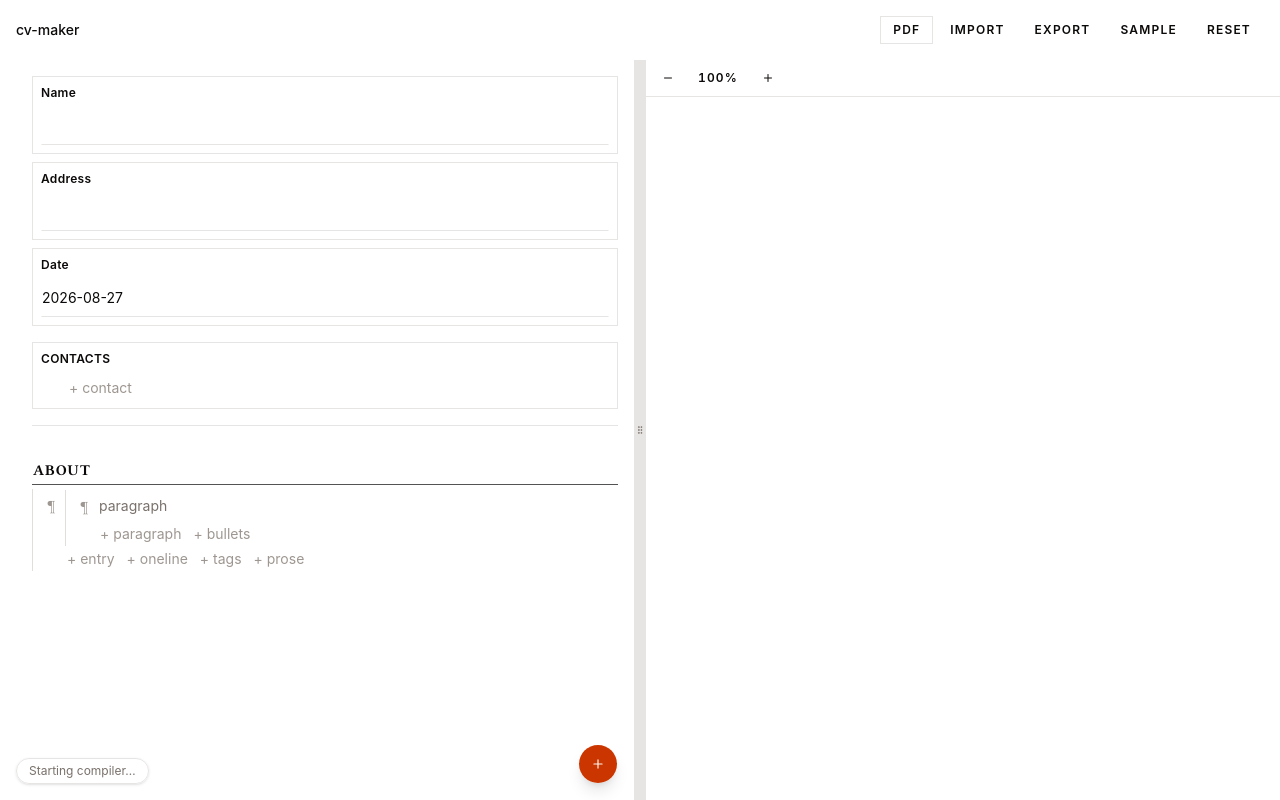
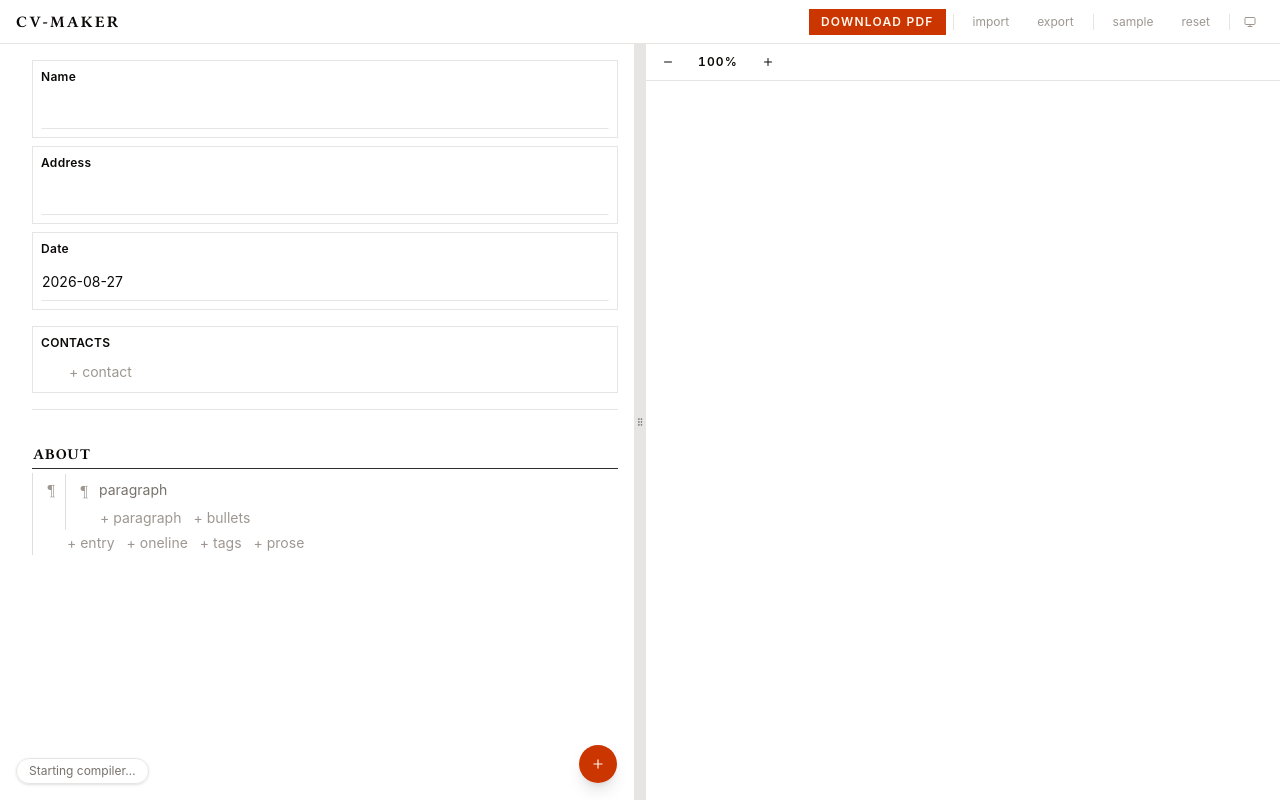
Before and after one commit to mricarte-i/cv-maker, a React (Vite) app: page / in a window 1280 px wide. Built offline with nearby package versions, Linux system fonts and the light colour scheme.

Commit message:
new dark theme + add bullet no longer deletes all bullets

```diff
--- a/index.html
+++ b/index.html
@@ -5,6 +5,14 @@
     <link rel="icon" type="image/svg+xml" href="/favicon.svg" />
     <meta name="viewport" content="width=device-width, initial-scale=1.0" />
     <title>cv-maker</title>
+    <script>
+      try {
+        const t = localStorage.getItem("cv-maker:theme");
+        if (t === "dark" || ((!t || t === "system") &&
+            matchMedia("(prefers-color-scheme: dark)").matches))
+          document.documentElement.classList.add("dark");
+      } catch {}
+    </script>
   </head>
   <body>
     <div id="root"></div>
--- a/src/App.tsx
+++ b/src/App.tsx
@@ -21,9 +21,11 @@ import {
 import { ContactsEditor } from "./ui/ContactsEditor";
 import { Preview } from "./ui/Preview";
 import { SortableList } from "./ui/Sortable";
-import { Plus } from "lucide-react";
+import { Monitor, Moon, Plus, Sun } from "lucide-react";
 import { StatusToast } from "./ui/StatusToast";
 import { CompileErrorDialog } from "./ui/CompileErrorDialog";
+import { cn } from "./lib/utils";
+import { useTheme } from "./ui/theme";
 
 const FIELDS = ["name", "address", "date"] as const;
 
@@ -48,6 +50,33 @@ function App() {
     );
   }
   return <Editor initial={initial} />;
+}
+
+const Rule = () => <div className="mx-1 h-4 w-px bg-border" />;
+
+/** the secondary actions: same button, none of the shouting */
+function Quiet({
+  onClick,
+  className,
+  children,
+}: {
+  onClick: () => void;
+  className?: string;
+  children: React.ReactNode;
+}) {
+  return (
+    <Button
+      variant="ghost"
+      size="xs"
+      onClick={onClick}
+      className={cn(
+        "font-normal tracking-normal text-pencil normal-case",
+        className,
+      )}
+    >
+      {children}
+    </Button>
+  );
 }
 
 function EditorTopbar({
@@ -90,23 +119,25 @@ function EditorTopbar({
     }
   };
 
+  const { theme, cycle } = useTheme();
+  const ThemeIcon =
+    theme === "system" ? Monitor : theme === "dark" ? Moon : Sun;
+
   return (
-    <div className="flex shrink-0 items-center justify-between p-4">
-      <h1 className="text-sm font-medium">cv-maker</h1>
-      <div className="flex gap-1">
-        <Button variant="outline" size="xs" disabled={pdfBusy} onClick={onPdf}>
-          {pdfBusy ? "…" : "pdf"}
+    <header className="flex h-11 shrink-0 items-center justify-between border-b px-4">
+      <h1 className="font-serif text-base font-bold tracking-[0.14em] uppercase">
+        cv-maker
+      </h1>
+
+      <div className="flex items-center gap-0.5">
+        <Button size="xs" disabled={pdfBusy} onClick={onPdf}>
+          {pdfBusy ? "compiling…" : "download pdf"}
         </Button>
-        <Button
-          variant="ghost"
-          size="xs"
-          onClick={() => fileInput.current?.click()}
-        >
-          import
-        </Button>
-        <Button variant="ghost" size="xs" onClick={() => exportDocument(doc)}>
-          export
-        </Button>
+
+        <Rule />
+
+        <Quiet onClick={() => fileInput.current?.click()}>import</Quiet>
+        <Quiet onClick={() => exportDocument(doc)}>export</Quiet>
         <input
           ref={fileInput}
           type="file"
@@ -114,29 +145,42 @@ function EditorTopbar({
           className="hidden"
           onChange={onPick}
         />
-        <Button
-          variant="ghost"
-          size="xs"
+
+        <Rule />
+
+        <Quiet
           onClick={() =>
             replace(sampleDocument, "Replace this CV with the sample?")
           }
         >
           sample
-        </Button>
-        <Button
-          variant="ghost"
-          size="xs"
+        </Quiet>
+        <Quiet
           onClick={() =>
             replace(
               emptyDocument,
               "Discard this CV and start over? This cannot be undone.",
             )
           }
+          className="hover:bg-destructive/10 hover:text-destructive"
         >
           reset
+        </Quiet>
+
+        <Rule />
+
+        <Button
+          variant="ghost"
+          size="icon-xs"
+          aria-label={`Theme: ${theme}. Click to change.`}
+          title={`theme: ${theme}`}
+          onClick={cycle}
+          className="text-pencil hover:text-foreground"
+        >
+          <ThemeIcon />
         </Button>
       </div>
-    </div>
+    </header>
   );
 }
 
--- a/src/ui/BlockEditor.tsx
+++ b/src/ui/BlockEditor.tsx
@@ -82,19 +82,19 @@ export function BlockEditor({
   return (
     <div>
       <BulletsList block={block} />
-      <Row end={<RowDelete list={parent} index={index} />}>
+      <Row
+        end={
+          // only meaningful once the list is empty, where it can't be mistaken
+          // for deleting a bullet
+          block.items.length === 0 ? (
+            <RowDelete list={parent} index={index} />
+          ) : undefined
+        }
+      >
         <AddButton
           onClick={() => dispatch({ type: "bullet/add", blockId: block.id })}
         >
-          <span
-            className={cn(
-              "text-secondary-foreground bg-muted/40 w-50 rounded-sm px-5 text-center",
-              "group-hover/row:text-chart-5 group-focus-within/row:text-chart-5",
-              TEXT,
-            )}
-          >
-            + bullet
-          </span>
+          + bullet
         </AddButton>
       </Row>
     </div>
--- a/src/ui/ItemEditor.tsx
+++ b/src/ui/ItemEditor.tsx
@@ -9,11 +9,14 @@ import { DragHandle, RowDelete, SortableList } from "./Sortable";
 import { TagsInput } from "./TagsInput";
 import { AddButton, Chip, FIELD, Mark, Rail, Row, TEXT } from "./Row";
 
-/** which fields each variant actually renders — see plan.md §3 */
-const USES: Record<EntryVariant, ("subtitle" | "location")[]> = {
-  job: ["subtitle", "location"],
-  education: ["subtitle", "location"],
-  project: [],
+type Slot = "title" | "subtitle" | "date" | "location" | null;
+
+/** plan.md §3 — the same four fields land in different slots per variant */
+const SLOTS: Record<EntryVariant, [Slot, Slot, Slot, Slot]> = {
+  //             top-left   top-right   bottom-left  bottom-right
+  job: ["title", "location", "subtitle", "date"],
+  education: ["title", "date", "subtitle", null],
+  project: ["title", "date", null, null],
 };
 
 const NEXT: Record<EntryVariant, EntryVariant> = {
@@ -153,7 +156,7 @@ export function ItemEditor({
     case "entry": {
       const set = (patch: EntryPatch) =>
         dispatch({ type: "entry/update", id: item.id, patch });
-      const uses = USES[item.variant];
+      const slots = SLOTS[item.variant];
 
       return (
         <Shell {...frame} mark="▪">
@@ -170,7 +173,7 @@ export function ItemEditor({
           </div>
 
           <div className="grid grid-cols-2 gap-x-3 pl-1">
-            {uses.includes("subtitle") && (
+            {slots.includes("subtitle") && (
               <Input
                 className={cn("h-7 font-serif italic", TEXT, FIELD)}
                 placeholder="subtitle"
@@ -184,7 +187,7 @@ export function ItemEditor({
               value={item.date}
               onChange={(e) => set({ date: e.target.value })}
             />
-            {uses.includes("location") && (
+            {slots.includes("location") && (
               <Input
                 placeholder="location"
                 className={cn("h-7", TEXT, FIELD)}
--- a/src/ui/Preview.tsx
+++ b/src/ui/Preview.tsx
@@ -40,7 +40,7 @@ export function Preview({ svg }: { svg: string }) {
       </div>
 
       {svg && (
-        <div className="bg-muted min-h-0 flex-1 overflow-auto p-6">
+        <div className="bg-paper min-h-0 flex-1 overflow-auto p-6">
           <div
             className="mx-auto bg-white shadow-lg [&>svg]:block [&>svg]:h-auto [&>svg]:w-full"
             style={{ width: `${zoom * 100}%` }}
--- a/src/ui/Row.tsx
+++ b/src/ui/Row.tsx
@@ -50,9 +50,17 @@ export function Row({
   );
 }
 
-export function Mark({ children }: { children: React.ReactNode }) {
+export function Mark({
+  className,
+  children,
+}: {
+  className?: string;
+  children: React.ReactNode;
+}) {
   return (
-    <span className="font-serif text-sm leading-4 text-pencil">{children}</span>
+    <span className={cn("font-serif text-sm leading-4 text-pencil", className)}>
+      {children}
+    </span>
   );
 }
 
--- a/src/ui/SectionEditor.tsx
+++ b/src/ui/SectionEditor.tsx
@@ -30,7 +30,7 @@ export function SectionEditor({
         <DragHandle />
       </div>
 
-      <div className="flex items-end gap-1 border-b border-foreground/70 pb-0.5">
+      <div className="flex items-end gap-1 border-b border-rule pb-0.5">
         <Input
           placeholder="section"
           value={section.label}
--- /dev/null
+++ b/src/ui/theme.ts
@@ -0,0 +1,48 @@
+import { useEffect, useState } from "react";
+
+export type Theme = "system" | "light" | "dark";
+
+const KEY = "cv-maker:theme";
+const ORDER: Theme[] = ["system", "light", "dark"];
+
+const stored = (): Theme => {
+  try {
+    const v = localStorage.getItem(KEY);
+    return v === "light" || v === "dark" || v === "system" ? v : "system";
+  } catch {
+    return "system";
+  }
+};
+
+export function useTheme() {
+  const [theme, setTheme] = useState<Theme>(stored);
+
+  useEffect(() => {
+    const media = window.matchMedia("(prefers-color-scheme: dark)");
+    const apply = () =>
+      document.documentElement.classList.toggle(
+        "dark",
+        theme === "dark" || (theme === "system" && media.matches),
+      );
+    apply();
+
+    // only "system" has to keep listening
+    if (theme !== "system") {
+      return;
+    }
+    media.addEventListener("change", apply);
+    return () => media.removeEventListener("change", apply);
+  }, [theme]);
+
+  const cycle = () => {
+    const next = ORDER[(ORDER.indexOf(theme) + 1) % ORDER.length];
+    try {
+      localStorage.setItem(KEY, next);
+    } catch {
+      // a failed preference write is not worth interrupting anyone over
+    }
+    setTheme(next);
+  };
+
+  return { theme, cycle };
+}
```
Also changed, not shown: src/index.css (+33 -36 lines).
